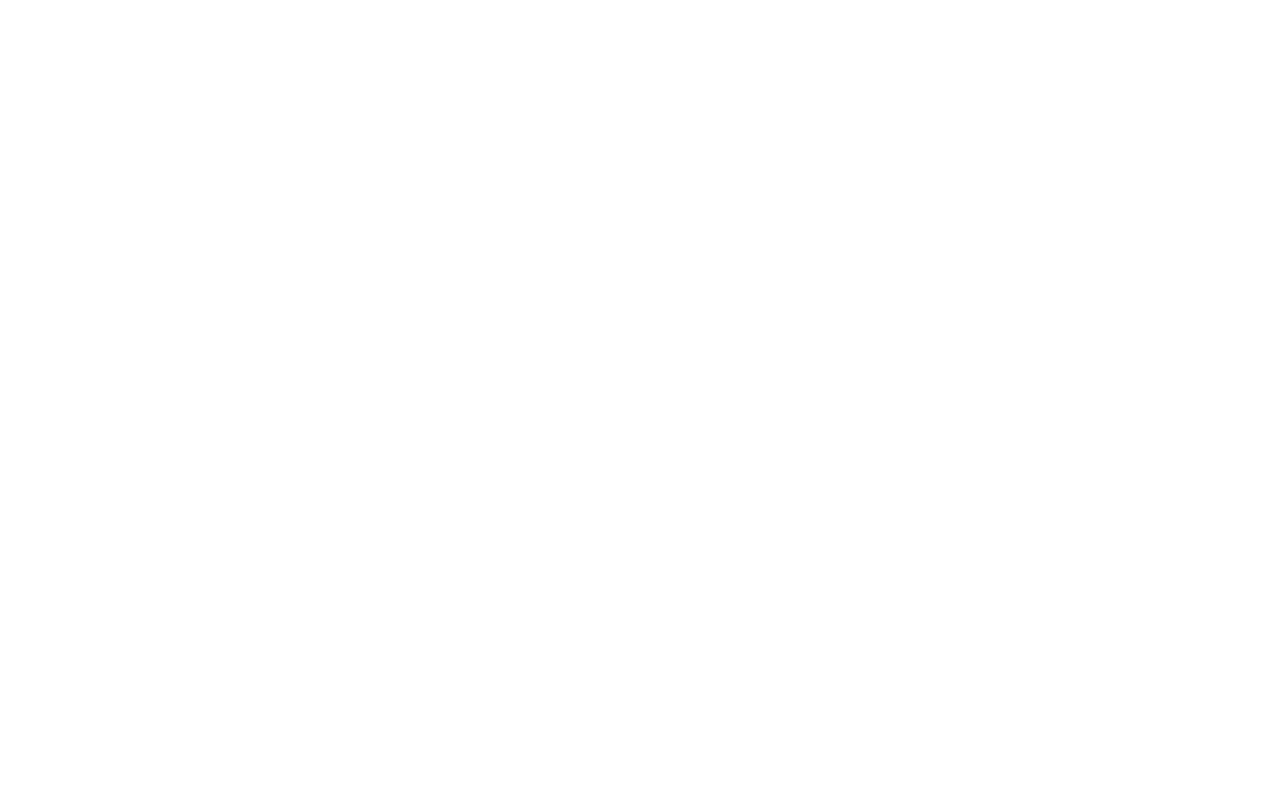
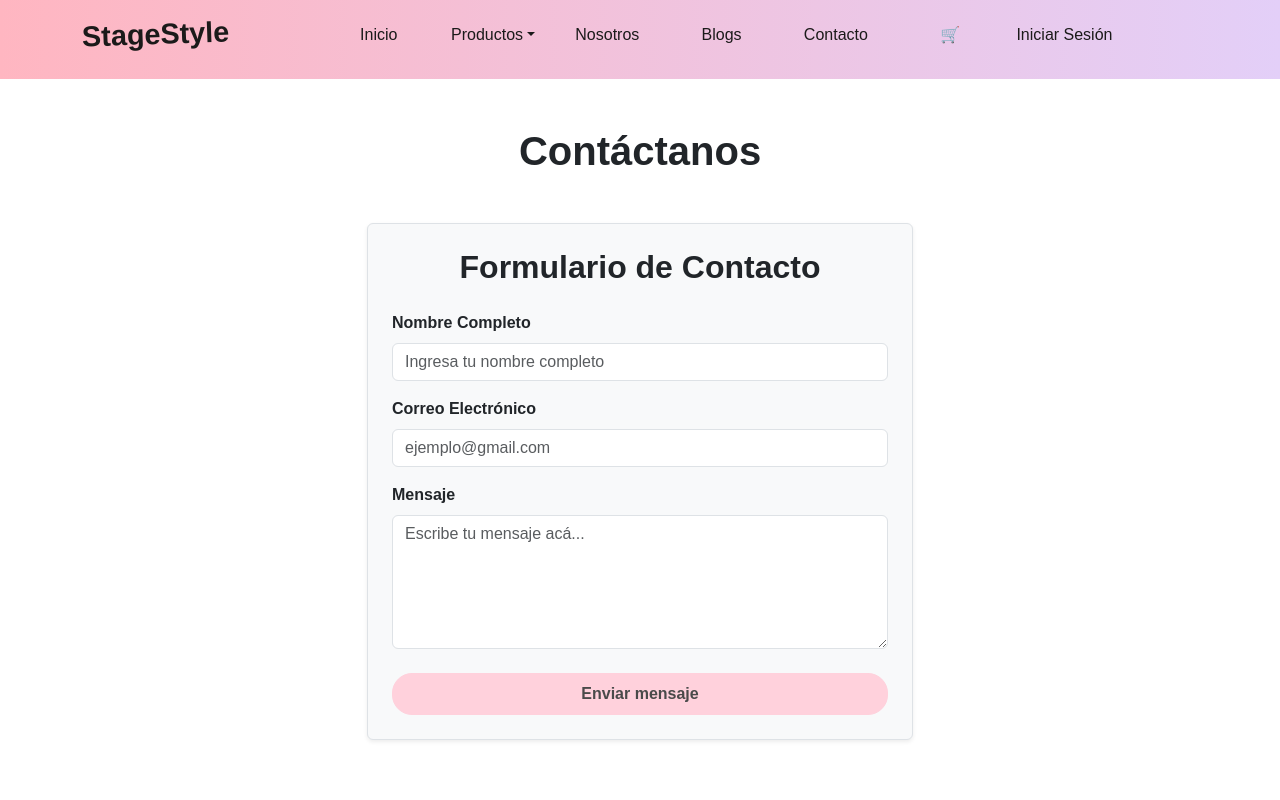
Before and after one commit to sebaLcode/StageStyle-Ecommerce, a React (Create React App) app: page /contacto in a window 1280 px wide. Before the commit this address had no page. Shown: the top 800 px of the page. Built offline with nearby package versions, Linux system fonts and the light colour scheme.

Commit message:
Se crea el formulario de contacto.

```diff
--- a/src/App.js
+++ b/src/App.js
@@ -20,6 +20,7 @@
 import Blogs from './components/pages/Blogs';
 import CartPage from './components/pages/CartPage';
 import AdminOrders from './components/pages/AdminOrders';
+import Contacto from './components/pages/Contacto';
 
 function App() {
   return (
@@ -35,6 +36,7 @@
           <Route path="/camisetas" element={<Camisetas />} />
           <Route path="/hoodies" element={<Hoodies />} />
           <Route path="/accesorios" element={<Accesorios />} />
+          <Route path="/contacto" element={<Contacto />} />
           <Route path="/colecciones-especiales" element={<ColeccionesEspeciales />} />
           <Route path="/detalle-producto/:id" element={<DetalleProducto />} />
           <Route path="/carrito" element={<CartPage />} />
--- /dev/null
+++ b/src/components/molecules/ContactForm.js
@@ -0,0 +1,80 @@
+import React, { useState } from "react";
+import Input from "../atoms/Input";
+import Button from "../atoms/Button";
+
+const ContactForm = () => {
+    const [formData, setFormData] = useState({
+        nombreCompleto: "",
+        email: "",
+        contenido: "",
+    });
+
+    const handleChange = (e) => {
+        const { name, value } = e.target;
+        setFormData((prev) => ({ ...prev, [name]: value }));
+    };
+
+    const handleSubmit = (e) => {
+        e.preventDefault();
+
+        console.log("Datos del formulario:", formData);
+        alert("Mensaje enviado correctamente");
+
+        setFormData({
+            nombreCompleto: "",
+            email: "",
+            contenido: "",
+        });
+    };
+
+    return (
+        <form onSubmit={handleSubmit} className="p-4 border rounded shadow-sm bg-light">
+            <h2 className="text-center mb-4 fw-bold">Formulario de Contacto</h2>
+
+            <div className="mb-3 text-start">
+                <label className="form-label fw-semibold">Nombre Completo</label>
+                <Input
+                    type="text"
+                    name="nombreCompleto"
+                    placeholder="Ingresa tu nombre completo"
+                    value={formData.nombreCompleto}
+                    onChange={handleChange}
+                    required
+                />
+            </div>
+
+            <div className="mb-3 text-start">
+                <label className="form-label fw-semibold">Correo Electrónico</label>
+                <Input
+                    type="email"
+                    name="email"
+                    placeholder="ejemplo@gmail.com"
+                    value={formData.email}
+                    onChange={handleChange}
+                    required
+                />
+            </div>
+
+            <div className="mb-3 text-start">
+                <label className="form-label fw-semibold">Mensaje</label>
+                <textarea
+                    className="form-control"
+                    name="contenido"
+                    placeholder="Escribe tu mensaje acá..."
+                    rows="5"
+                    value={formData.contenido}
+                    onChange={handleChange}
+                    required
+                ></textarea>
+            </div>
+
+            <div className="d-grid mt-4">
+                <Button type="submit" variant="primary">
+                    Enviar mensaje
+                </Button>
+            </div>
+        </form>
+    );
+};
+
+export default ContactForm;
--- /dev/null
+++ b/src/components/pages/Contacto.js
@@ -0,0 +1,29 @@
+import React from "react";
+import Navbar from "../organisms/Navbar";
+import Footer from "../organisms/Footer";
+import ContactForm from "../molecules/ContactForm";
+
+const ContactPage = () => {
+    return (
+        <>
+            <Navbar />
+            <div className="container py-5">
+                <div className="text-center mb-5">
+                    <h1 className="fw-bold">Contáctanos</h1>
+                    {/* <p className="text-muted">
+                        ¿Tienes DUDAS o sugerencias? Envíanos un mensaje y te respondemos en la brevedad.
+                    </p> */}
+                </div>
+
+                <div className="row justify-content-center">
+                    <div className="col-md-8 col-lg-6">
+                        <ContactForm />
+                    </div>
+                </div>
+            </div>
+            <Footer />
+        </>
+    );
+};
+
+export default ContactPage;
```
